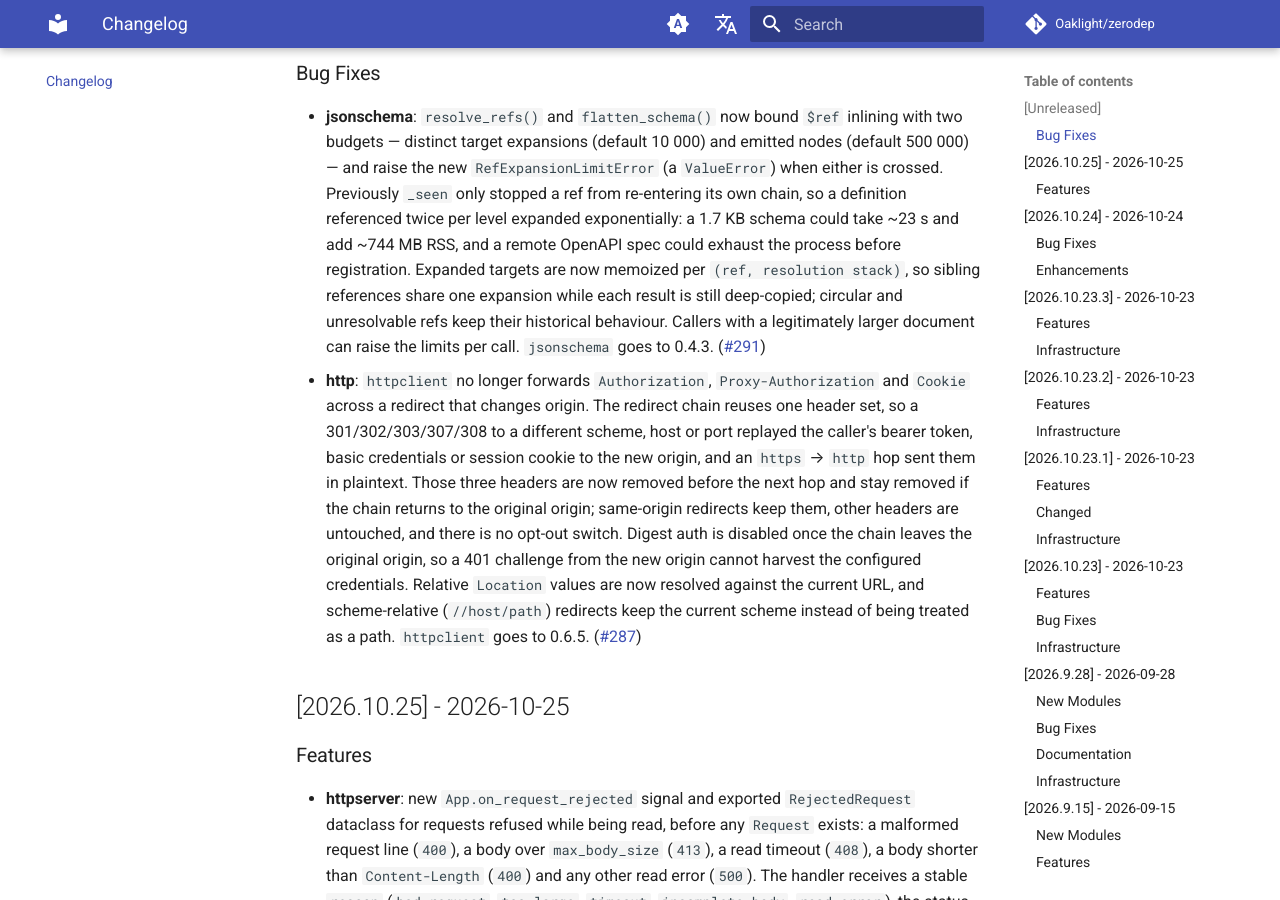
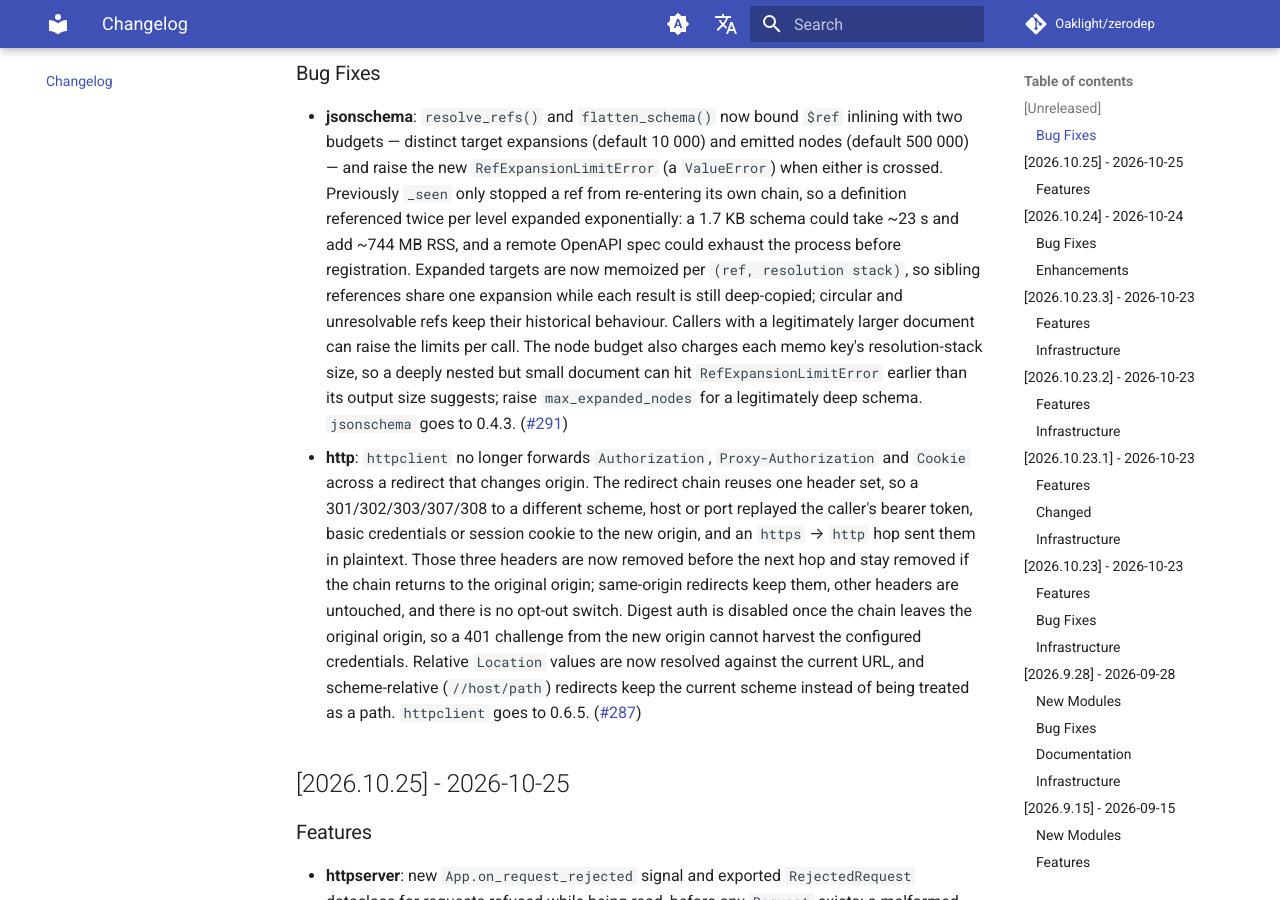
Before and after one commit to Oaklight/zerodep, an MkDocs documentation site: the page built from docs/changelog.md, in a window 1280 px wide and 900 px high, scrolled down 328 px. Built offline with MkDocs 1.6.1 and Material for MkDocs 9.7.7, drawn with Linux system fonts in a browser that asks for light colours; comment, search, counter and statistics services are not loaded.

Commit message:
docs(changelog): note memo-key accounting in the jsonschema budget (#291)

```diff
--- a/docs/changelog.md
+++ b/docs/changelog.md
@@ -8,7 +8,7 @@
 
 ### Bug Fixes
 
-- **jsonschema**: `resolve_refs()` and `flatten_schema()` now bound `$ref` inlining with two budgets — distinct target expansions (default 10 000) and emitted nodes (default 500 000) — and raise the new `RefExpansionLimitError` (a `ValueError`) when either is crossed. Previously `_seen` only stopped a ref from re-entering its own chain, so a definition referenced twice per level expanded exponentially: a 1.7 KB schema could take ~23 s and add ~744 MB RSS, and a remote OpenAPI spec could exhaust the process before registration. Expanded targets are now memoized per `(ref, resolution stack)`, so sibling references share one expansion while each result is still deep-copied; circular and unresolvable refs keep their historical behaviour. Callers with a legitimately larger document can raise the limits per call. `jsonschema` goes to 0.4.3. ([#291](https://github.com/Oaklight/zerodep/issues/291))
+- **jsonschema**: `resolve_refs()` and `flatten_schema()` now bound `$ref` inlining with two budgets — distinct target expansions (default 10 000) and emitted nodes (default 500 000) — and raise the new `RefExpansionLimitError` (a `ValueError`) when either is crossed. Previously `_seen` only stopped a ref from re-entering its own chain, so a definition referenced twice per level expanded exponentially: a 1.7 KB schema could take ~23 s and add ~744 MB RSS, and a remote OpenAPI spec could exhaust the process before registration. Expanded targets are now memoized per `(ref, resolution stack)`, so sibling references share one expansion while each result is still deep-copied; circular and unresolvable refs keep their historical behaviour. Callers with a legitimately larger document can raise the limits per call. The node budget also charges each memo key's resolution-stack size, so a deeply nested but small document can hit `RefExpansionLimitError` earlier than its output size suggests; raise `max_expanded_nodes` for a legitimately deep schema. `jsonschema` goes to 0.4.3. ([#291](https://github.com/Oaklight/zerodep/issues/291))
 - **http**: `httpclient` no longer forwards `Authorization`, `Proxy-Authorization` and `Cookie` across a redirect that changes origin. The redirect chain reuses one header set, so a 301/302/303/307/308 to a different scheme, host or port replayed the caller's bearer token, basic credentials or session cookie to the new origin, and an `https` → `http` hop sent them in plaintext. Those three headers are now removed before the next hop and stay removed if the chain returns to the original origin; same-origin redirects keep them, other headers are untouched, and there is no opt-out switch. Digest auth is disabled once the chain leaves the original origin, so a 401 challenge from the new origin cannot harvest the configured credentials. Relative `Location` values are now resolved against the current URL, and scheme-relative (`//host/path`) redirects keep the current scheme instead of being treated as a path. `httpclient` goes to 0.6.5. ([#287](https://github.com/Oaklight/zerodep/issues/287))
 
 ## [2026.10.25] - 2026-10-25
```
